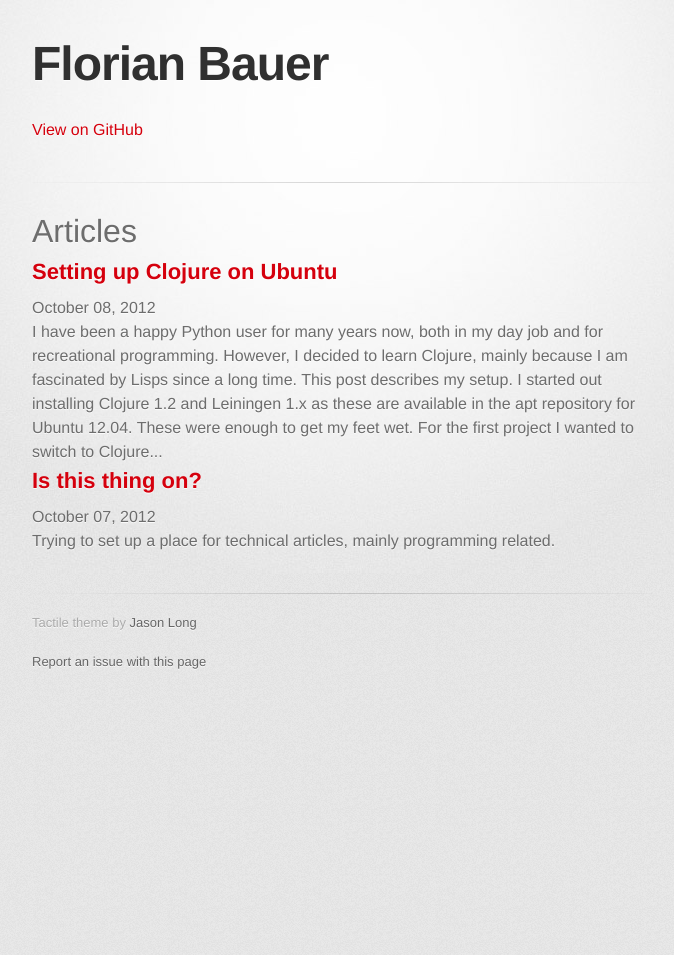
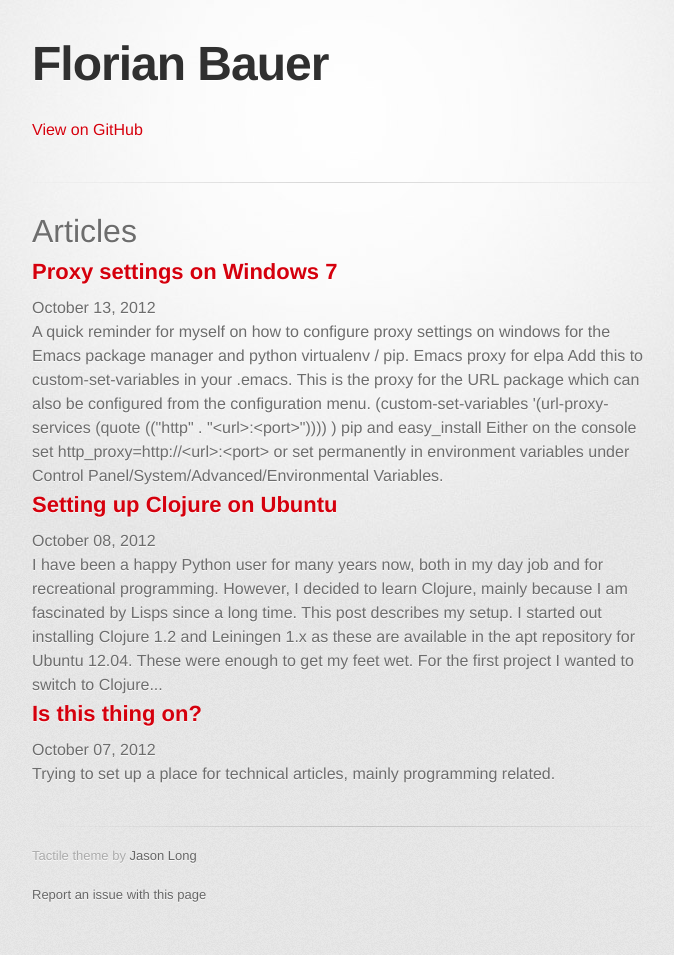
Before and after one commit to fbauer/fbauer.github.com, a Jekyll site: the page built from index.html, in a window 1280 px wide. Shown: the whole page, without its empty margins (298-972 px from the left). Built offline with Jekyll 4.4.1, drawn with Linux system fonts in a browser that asks for light colours; some web fonts are replaced; before the commit the page ends 900 px from its top, so only the background shows below that.

Commit message:
Add new post and abstract feature.
Form now on a yaml tag "abstract" will be rendered on index.html
instead of the first 80 characters of a post.

Contents of this tag are meant to be text only.

```diff
--- /dev/null
+++ b/_posts/2012-10-13-Proxy-Settings-On-Windows-7.md
@@ -0,0 +1,30 @@
+---
+title: Proxy settings on Windows 7
+tags: [emacs, windows, python]
+layout: post
+---
+
+A quick reminder for myself on how to configure proxy settings on
+windows for the Emacs package manager and python virtualenv / pip.
+
+## Emacs proxy for elpa
+
+Add this to custom-set-variables in your .emacs. This is the proxy for the
+ URL package which can also be configured from the configuration menu.
+
+{% highlight clojure %}
+(custom-set-variables
+ '(url-proxy-services (quote (("http" . "<url>:<port>"))))
+)
+{% endhighlight %}
+
+## pip and easy_install
+
+Either on the console
+
+{% highlight shell %}
+set http_proxy=http://<url>:<port>
+{% endhighlight %}
+
+or set permanently in environment variables under
+Control Panel/System/Advanced/Environmental Variables.
--- a/index.html
+++ b/index.html
@@ -11,7 +11,11 @@
     <div class="post">
       <h2><a href="{{ post.url }}">{{ post.title }}</a></h2>
       <div class="date">{{ post.date | date: "%B %d, %Y" }}</div>
+      {% if post.abstract %}
+      <div class="extract">{{post.abstract | strip_html }}</div>
+      {% else %}
       <div class="extract">{{post.content | strip_html | truncatewords:80}}</div>
+      {% endif %}
     </div>
   {% endfor %}
 </div>
```
